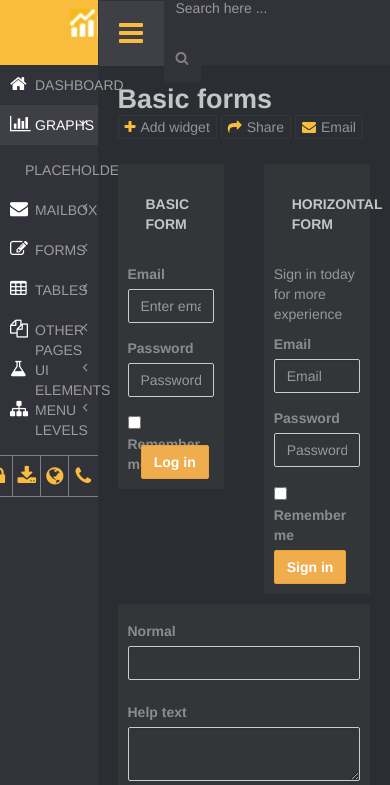
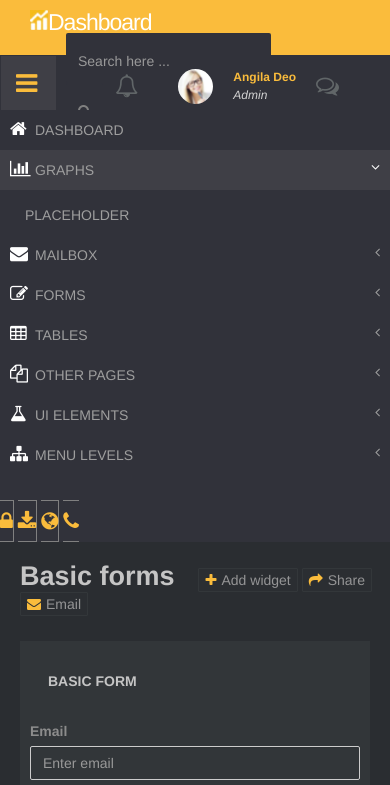
Before and after one commit to ArianeH/dashboard-layout, a plain HTML site: page index.html in a window 390 px wide. Both pictures are taken after a click on the link "GRAPHS". Shown: the top 785 px of the page. Drawn offline with nearby package versions, Linux system fonts and the light colour scheme.

Commit message:
Created additional dropdown menu for smaller screen sizes when side-navbar is not visible

```diff
--- a/index.html
+++ b/index.html
@@ -15,16 +15,23 @@
 <body>
   <div class="container">
     <div class="row">
-      <div class="col-xs-3" id="main-header">
+      <div class="col-sm-2 hidden-sm" id="main-header">
         <img src="logo-screenshot.jpg" alt="Dashboard Logo" class="dashboard-logo">
         <h1>Dashboard</h1>
       </div>
-      <div id="navbar-column" class="col-xs-9">
+      <div id="navbar-column" class="col-sm-10">
 
         <nav class="navbar">
-          <button class="navbar-toggler" type="button" data-toggle="collapse" data-target="#navbarSupportedContent" aria-controls="navbarSupportedContent" aria-expanded="false" aria-label="Toggle navigation">
-            <span class="navbar-toggler-icon"><i class="fa fa-bars fa-2x" aria-hidden="true"></i></span>
-          </button>
+          <select class="navbar-toggler hidden-md hidden-lg" type="button">
+            <option value="" selected="selected" class="hide-option">&#xf0c9;</option>
+            <option value="#" id="option">Graphs</option>
+            <option value="#" id="option">Mailbox</option>
+            <option value="#" id="option">Forms</option>
+            <option value="#" id="option">Tables</option>
+            <option value="#" id="option">Other Pages</option>
+            <option value="#" id="option">UI Elements</option>
+            <option value="#" id="option">Menu Levels</option>
+          </select>
 
           <form class="form-inline search-form">
             <input id="search-field" class="form-control" type="search" placeholder="Search here ..." aria-label="Search">
@@ -33,12 +40,9 @@
             </button>
           </form>
 
-          <!-- Right Navigation -->
-          <div class="navbar-right hidden-xs hidden-sm">
-            <div id="time"></div>
+          <div class="navbar-right">
+            <div id="time" class="hidden-xs"></div>
             <a href="#" class="navbar-item navbar-link"><i class="fa fa-bell-o" aria-hidden="true"></i></a>
-
-            <!-- Profile picture with dropdown list -->
             <div class="navbar-item">
               <div class="dropdown">
                 <img src="avatar-screenshot.jpg" class="avatar dropdown-toggle" id="navbar-menu" data-toggle="dropdown">
@@ -60,12 +64,11 @@
     </div>
 
     <div class="row">
-      <div class="col-xs-3 side-navbar">
+      <div class="col-sm-2 hidden-sm" id="side-navbar">
         <div class="side-navbar-heading">
-        <i class="fa fa-home" aria-hidden="true"></i>
-        <div class="accordion-tag">Dashboard</div>
+          <i class="fa fa-home" aria-hidden="true"></i>
+          <div class="accordion-tag">Dashboard</div>
         </div>
-
         <div class="accordion-container">
           <a href="#" class="accordion-toggle">
             <div class="accordion-link">
@@ -75,7 +78,7 @@
             </div>
           </a>
           <ul class="accordion-content">
-            <li>Placeholder</li>
+            <a href="#"><li>Placeholder</li></a>
           </ul>
         </div>
         <div class="accordion-container">
@@ -87,7 +90,7 @@
             </div>
           </a>
           <ul class="accordion-content">
-            <li>Placeholder</li>
+            <a href="#"><li>Placeholder</li></a>
           </ul>
         </div>
         <div class="accordion-container">
@@ -99,9 +102,9 @@
             </div>
           </a>
           <ul class="accordion-content">
-            <li>Basic form</li>
-            <li>Wizard</li>
-            <li>File upload</li>
+            <a href="#"><li>Basic form</li></a>
+            <a href="#"><li>Wizard</li></a>
+            <a href="#"><li>File upload</li></a>
           </ul>
         </div>
         <div class="accordion-container">
@@ -113,7 +116,7 @@
             </div>
           </a>
           <ul class="accordion-content">
-            <li>Placeholder</li>
+            <a href="#"><li>Placeholder</li></a>
           </ul>
         </div>
         <div class="accordion-container">
@@ -125,7 +128,7 @@
             </div>
           </a>
           <ul class="accordion-content">
-            <li>Placeholder</li>
+            <a href="#"><li>Placeholder</li></a>
           </ul>
         </div>
         <div class="accordion-container">
@@ -137,7 +140,7 @@
             </div>
           </a>
           <ul class="accordion-content">
-            <li>Placeholder</li>
+            <a href="#"><li>Placeholder</li></a>
           </ul>
         </div>
         <div class="accordion-container">
@@ -149,18 +152,18 @@
             </div>
           </a>
           <ul class="accordion-content">
-            <li>Placeholder</li>
+            <a href="#"><li>Placeholder</li></a>
           </ul>
         </div>
         <div class="row side-navbar-actions">
-          <i class="col-xs-3 fa fa-lock" aria-hidden="true"></i>
-          <i class="col-xs-3 fa fa-download" aria-hidden="true"></i>
-          <i class="col-xs-3 fa fa-globe" aria-hidden="true"></i>
-          <i class="col-xs-3 fa fa-phone" aria-hidden="true"></i>
+          <a href="#"><i class="col-sm-3 fa fa-lock" aria-hidden="true"></i></a>
+          <a href="#"><i class="col-sm-3 fa fa-download" aria-hidden="true"></i></a>
+          <a href="#"><i class="col-sm-3 fa fa-globe" aria-hidden="true"></i></a>
+          <a href="#"><i class="col-sm-3 fa fa-phone" aria-hidden="true"></i></a>
         </div>
       </div>
 
-      <div class="col-xs-9">
+      <div id="form-section" class="col-sm-10">
         <div class="form-heading-section">
           <span id="secondary-header">
             <h2>Basic forms</h2>
@@ -173,7 +176,7 @@
         </div>
 
         <div class="row">
-          <div class="col-xs-6">
+          <div class="col-md-6 col-sm-12">
             <form class="form">
               <div class="form-heading">Basic Form</div>
               <div class="form-group">
@@ -195,7 +198,7 @@
               <button type="submit" class="btn btn-warning btn-log-in">Log in</button>
             </form>
           </div>
-          <div class="col-xs-6">
+          <div class="col-md-6 col-sm-12">
             <form class="form">
               <div class="form-heading">Horizontal Form</div>
               <div class="form-description">Sign in today for more experience</div>
@@ -228,7 +231,7 @@
         </div>
 
         <div class="row">
-          <div class="col-xs-12">
+          <div class="col-md-12">
             <form class="form">
               <div class="form-group row">
                 <label for="exampleInputNormal" class="col-sm-2 col-form-label-right">Normal</label>
@@ -292,7 +295,7 @@
                 </label>
               </div>
               <div class="row">
-              <label for="inlineCheckboxes" class="col-sm-2 col-form-label-right inline-checkbox-label">Inline checkboxes</label>
+                <label for="inlineCheckboxes" class="col-sm-2 col-form-label-right inline-checkbox-label">Inline checkboxes</label>
                 <div class="col-sm-10">
                   <div class="form-check checkbox-inline">
                     <label class="form-check-label">
--- a/index.js
+++ b/index.js
@@ -26,4 +26,5 @@ $(document).ready(function () {
   }
 
   document.getElementById('time').innerHTML = dateFormatted + ' ' + date.getHours() + '.' + minutes + timeSuffix;
+
 });
--- a/style.css
+++ b/style.css
@@ -5,24 +5,25 @@
 }
 #main-header {
   position: relative;
-  height: 65px;
+  height: 55px;
   background-color: #fabc3c;
   color: white;
   padding: 6px 0px 10px 60px;
 }
 #main-header > h1 {
   position: absolute;
-  left: 95px;
-  bottom: 11px;
+  left: 48px;
+  bottom: 10px;
   margin-top: 0px;
-  font-size: 32px;
+  font-size: 23px;
+  letter-spacing: -1px;
 }
 .dashboard-logo {
   position: absolute;
-  left: 70px;
-  bottom: 28px;
-  height: 28px;
-  width: 25px;
+  left: 30px;
+  bottom: 25px;
+  height: 20px;
+  width: 18px;
 }
 
 /*MAIN NAVBAR SETTINGS*/
@@ -31,33 +32,48 @@
 }
 .navbar {
   background-color: #31323a;
-  height: 65px;
+  height: 55px;
   margin-bottom: 0px;
   padding: 0px 30px;
   border-radius: 0px;
-/*  display: flex;
-  align-items: center;
-  justify-content: space-between;*/
   position: relative;
 }
 .navbar-toggler {
   position: absolute;
   left: 0px;
-  height: 65px;
-  width: 65px;
+  height: 55px;
+  width: 55px;
   background-color: #3f3f46;
   color: #fabc3c;
   border: none;
+  padding: 10px 14px;
+  font-family: FontAwesome, sans-serif;
+  font-size: 25px;
+  -webkit-appearance: none;
+  -moz-appearance: none;
+  text-indent: 1px;
+  text-overflow: '';
+}
+.hide-option {
+  display:none;
+  visibility:hidden;
+  height:0;
+  font-size:0;
+}
+#option {
+  font-size: 15px;
 }
 .search-form {
   position: absolute;
   left: 65px;
+  padding-bottom: 0px;
   top: 50%;
   transform: translate(0, -50%);
 }
 #search-field, .search-btn {
   border: none;
   border-radius: none;
+  padding-bottom: 0px;
   height: 50px;
   background-color: #31323a;
   color: grey;
@@ -76,23 +92,19 @@
   border-radius: 50%;
 }
 
-/* Right section */
+/*RIGHT SECTION OF NAVBAR*/
 .navbar-right {
   position: absolute;
   right: 30px;
-  bottom: 15px;
+  bottom: 5px;
   display: flex;
   align-items: center;
   justify-content: space-between;
 }
-
-/* Basic navbar item */
 .navbar-item {
   cursor: pointer;
   padding: 0 20px;
 }
-
-/* Navbar link */
 .navbar-link {
   color: #616668;
   font-size: 23px;
@@ -110,37 +122,6 @@
   color: lightgrey;
   font-style: italic;
   font-size: 12px;
-}
-
-/* Dropdown menu */
-.navbar-dropdown-menu {
-  margin-top: 15px;
-  box-shadow: 1px 1px 4px #E6E6E6;
-  border-color: #E6E6E6;
-}
-.navbar-dropdown-menu li > a {
-  transition: color 0.3s ease;
-  font-weight: lighter;
-  color: #999999;
-  font-size: 15px;
-  line-height: 22px;
-  padding: 10px 20px;
-}
-.navbar-dropdown-menu li > a:hover {
-  background: transparent;
-  color: black;
-}
-.navbar-dropdown-menu:before {
-  content: ' ';
-  height: 10px;
-  width: 10px;
-  position: absolute;
-  right: 10px;
-  top: -6px;
-  background-color: white;
-  transform: rotate(45deg);
-  border-left: 1px solid #E6E6E6;
-  border-top: 1px solid #E6E6E6;
 }
 
 /*FORM SECTION*/
@@ -215,15 +196,15 @@
 }
 
 /*SIDE NAVBAR SETTINGS*/
-.side-navbar {
+#side-navbar {
   background-color: #31323a;
-  height: 100vh;
   padding: 0px;
 }
 .side-navbar-actions {
   margin-right: 0px;
+  margin-left: 0px;
 }
-.side-navbar-actions > .fa {
+.side-navbar-actions > a > .fa {
   color: #fabc3c;
   font-size: 20px;
   border-top: 1px solid grey;
@@ -232,13 +213,18 @@
   padding: 10px 0px;
   margin-top: 25px;
 }
-.side-navbar-actions > .fa:not(.fa-phone) {
+.side-navbar-actions > a > .fa:hover {
+  color: orange;
+}
+.side-navbar-actions > a > .fa:not(.fa-phone) {
   border-right: 1px solid grey;
 }
 .accordion-container {
   position: relative;
 }
 .accordion-tag {
+  color: #9e9e9e;
+  text-transform: uppercase;
   position: absolute;
   left: 35px;
   top: 10px;
@@ -250,9 +236,14 @@
   display: none;
   padding-left: 25px;
 }
-.accordion-content > li {
+.accordion-content > a > li {
+  color: #9e9e9e;
+  text-transform: uppercase;
   list-style-type: none;
   margin-top: 15px;
+}
+.accordion-content > a:hover {
+  text-decoration: none;
 }
 .fa-angle-left, .fa-angle-down {
   position: absolute;
```
